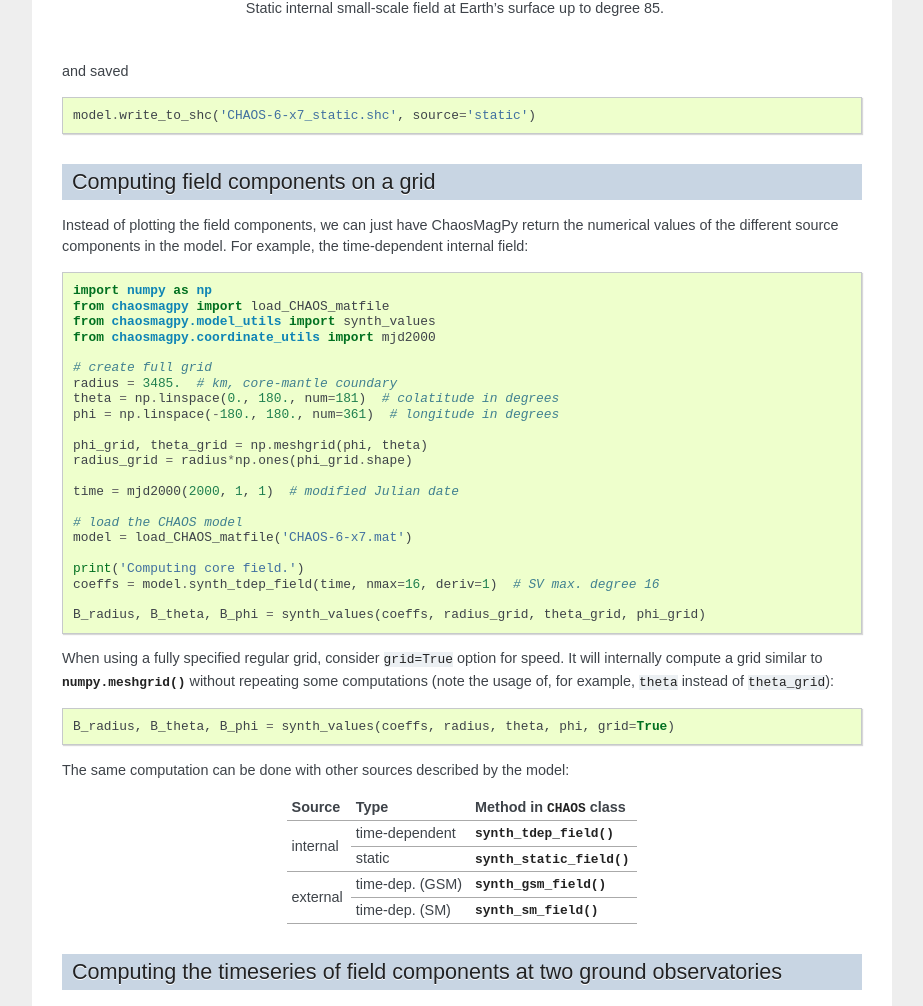
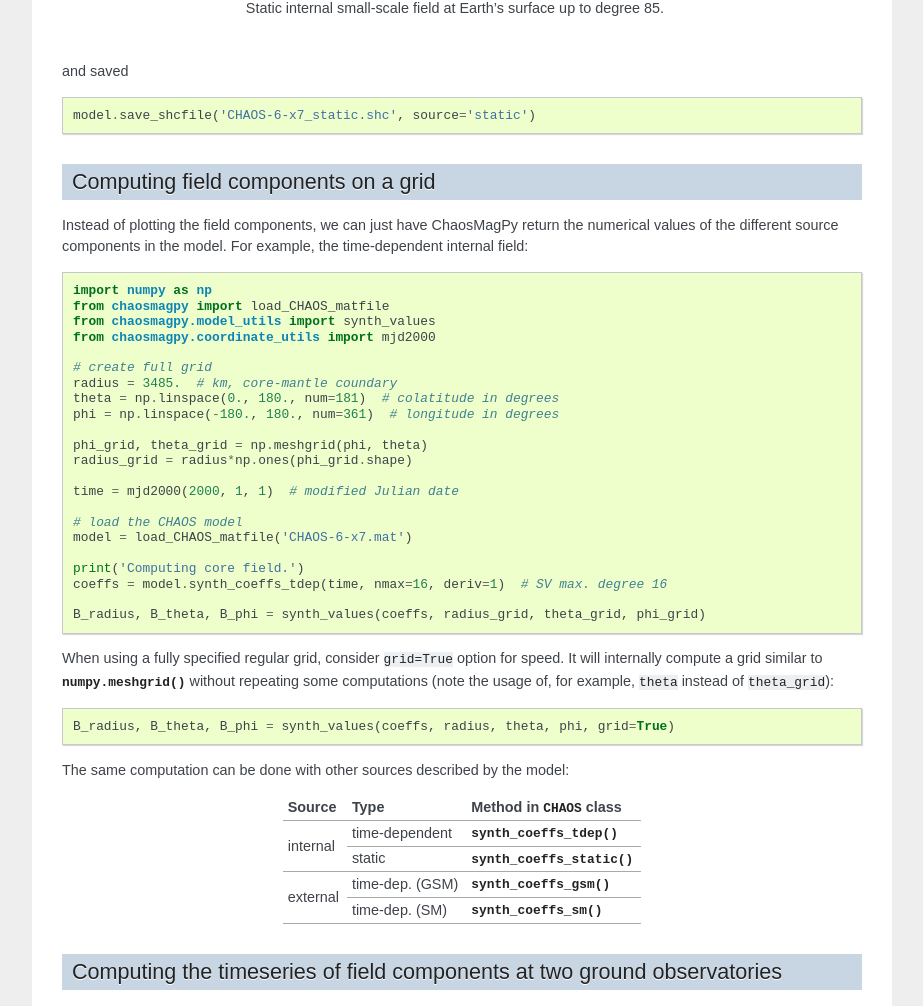
Before and after one commit to ancklo/ChaosMagPy, a Sphinx documentation site: the page built from docs/source/usage.rst, in a window 1280 px wide and 1400 px high, scrolled down 2219 px. Shown: the part 152-1158 px from the top of the window, without its empty margins (198-1121 px from the left). Built offline with Sphinx 7.4.7, drawn with Linux system fonts in a browser that asks for light colours; some of the changed text lies outside the part shown.

Commit message:
Renamed CHAOS methods to conform with function names.

```diff
--- a/docs/source/usage.rst
+++ b/docs/source/usage.rst
@@ -34,7 +34,7 @@ field in shc-format to a file:
 
 .. code-block:: python
 
-   model.write_to_shc('CHAOS-6-x7_tdep.shc', source='tdep')
+   model.save_shcfile('CHAOS-6-x7_tdep.shc', source='tdep')
 
 Plotting the map of the static internal field
 ---------------------------------------------
@@ -58,7 +58,7 @@ and saved
 
 .. code-block:: python
 
-   model.write_to_shc('CHAOS-6-x7_static.shc', source='static')
+   model.save_shcfile('CHAOS-6-x7_static.shc', source='static')
 
 Computing field components on a grid
 ------------------------------------
@@ -88,7 +88,7 @@ example, the time-dependent internal field:
    model = load_CHAOS_matfile('CHAOS-6-x7.mat')
 
    print('Computing core field.')
-   coeffs = model.synth_tdep_field(time, nmax=16, deriv=1)  # SV max. degree 16
+   coeffs = model.synth_coeffs_tdep(time, nmax=16, deriv=1)  # SV max. degree 16
 
    B_radius, B_theta, B_phi = synth_values(coeffs, radius_grid, theta_grid, phi_grid)
 
@@ -106,13 +106,13 @@ The same computation can be done with other sources described by the model:
 +----------+-----------------+---------------------------------------------------+
 |  Source  |     Type        | Method in :class:`~.CHAOS` class                  |
 +==========+=================+===================================================+
-| internal | time-dependent  | :meth:`~chaos.CHAOS.synth_tdep_field`             |
+| internal | time-dependent  | :meth:`~chaos.CHAOS.synth_coeffs_tdep`            |
 +          +-----------------+---------------------------------------------------+
-|          | static          | :meth:`~chaos.CHAOS.synth_static_field`           |
+|          | static          | :meth:`~chaos.CHAOS.synth_coeffs_static`          |
 +----------+-----------------+---------------------------------------------------+
-| external | time-dep. (GSM) | :meth:`~.CHAOS.synth_gsm_field`                   |
+| external | time-dep. (GSM) | :meth:`~.CHAOS.synth_coeffs_gsm`                  |
 +          +-----------------+---------------------------------------------------+
-|          | time-dep. (SM)  | :meth:`~.CHAOS.synth_sm_field`                    |
+|          | time-dep. (SM)  | :meth:`~.CHAOS.synth_coeffs_sm`                   |
 +----------+-----------------+---------------------------------------------------+
 
 Computing the timeseries of field components at two ground observatories
@@ -145,7 +145,7 @@ the ground observatories in Niemegk (Germany) and Mbour (Senegal).
    theta = np.reshape(theta, (2, 1))  # 2 x 1
    phi = np.reshape(phi, (2, 1))  # 2 x 1
 
-   coeffs = model.synth_tdep_field(time, nmax=16, deriv=1)
+   coeffs = model.synth_coeffs_tdep(time, nmax=16, deriv=1)
 
    # compute field components of shape 2 x N
    B_radius, B_theta, B_phi = synth_values(coeffs, radius, theta, phi)
```
Also changed, not shown: other parts of docs/source/usage.rst (+4 -4 lines), CHANGELOG.rst (+8 -1 lines), chaos_examples.py (+9 -9 lines), docs/source/images/plot_maps_static.png (renamed from docs/source/images/plot_static_map.png), docs/source/images/plot_maps_tdep.png (renamed from docs/source/images/plot_tdep_map.png), 1 other file.
